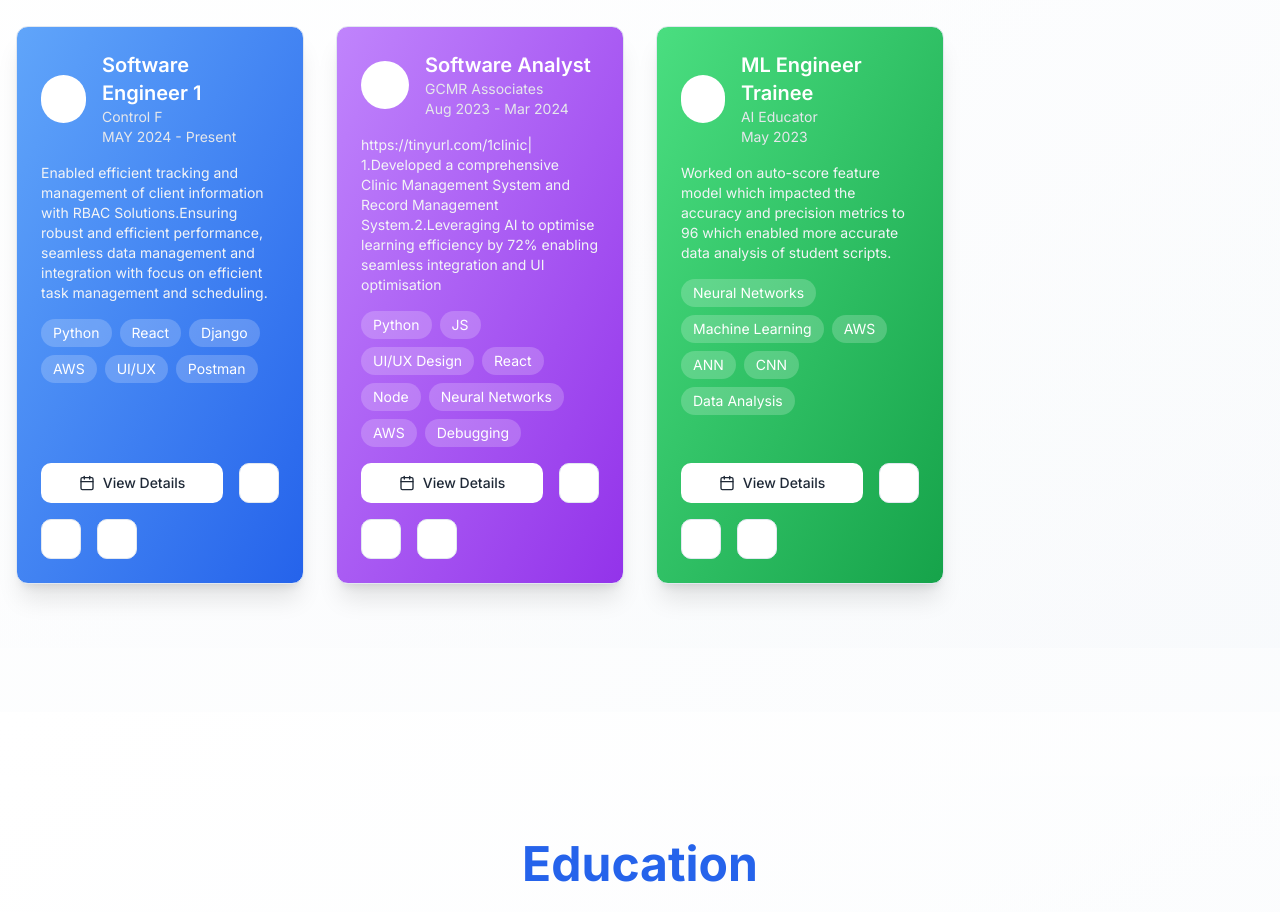
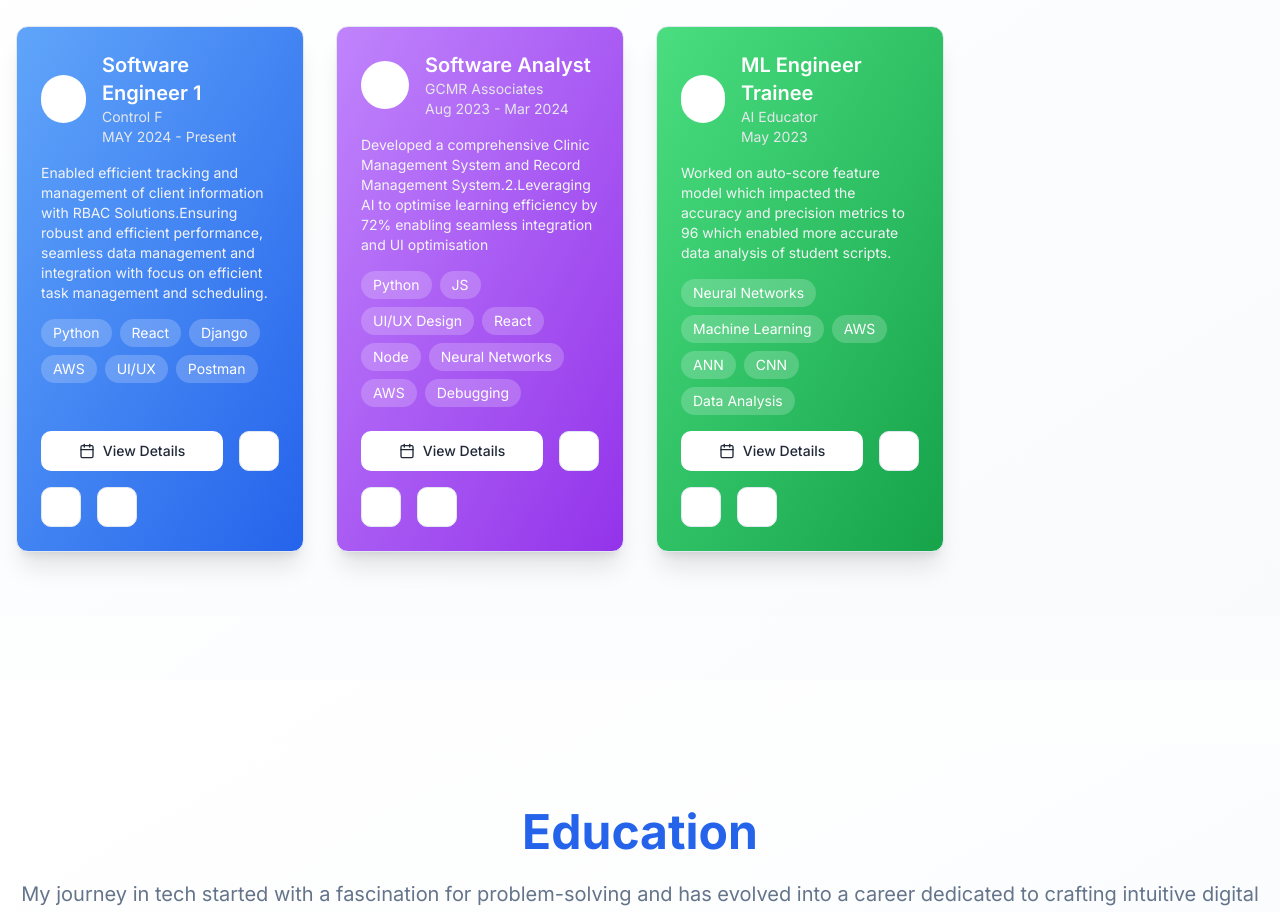
Before and after one commit to vijaykumarr1452/vijaykumarr1452.github.io, a Next.js app: page / in a window 1280 px wide. Shown: the part 3820-4732 px from the top of the page. Built offline with nearby package versions, Linux system fonts and the light colour scheme.

Commit message:
Update experiences.tsx

```diff
--- a/components/sections/experiences.tsx
+++ b/components/sections/experiences.tsx
@@ -34,7 +34,7 @@ const experiences = [
     role: "Software Analyst",
     company: "GCMR Associates",/*  */
     duration: "Aug 2023 - Mar 2024",
-    description: "https://tinyurl.com/1clinic| 1.Developed a comprehensive Clinic Management System and Record Management System.2.Leveraging AI to optimise learning efficiency by 72% enabling seamless integration and UI optimisation ",
+    description: "Developed a comprehensive Clinic Management System and Record Management System.2.Leveraging AI to optimise learning efficiency by 72% enabling seamless integration and UI optimisation ",
     technologies: ["Python","JS","UI/UX Design","React","Node","Neural Networks","AWS","Debugging"],
     // companyLogo: "/placeholder.svg?height=48&width=48",
     color: "from-purple-400 to-purple-600",
```
